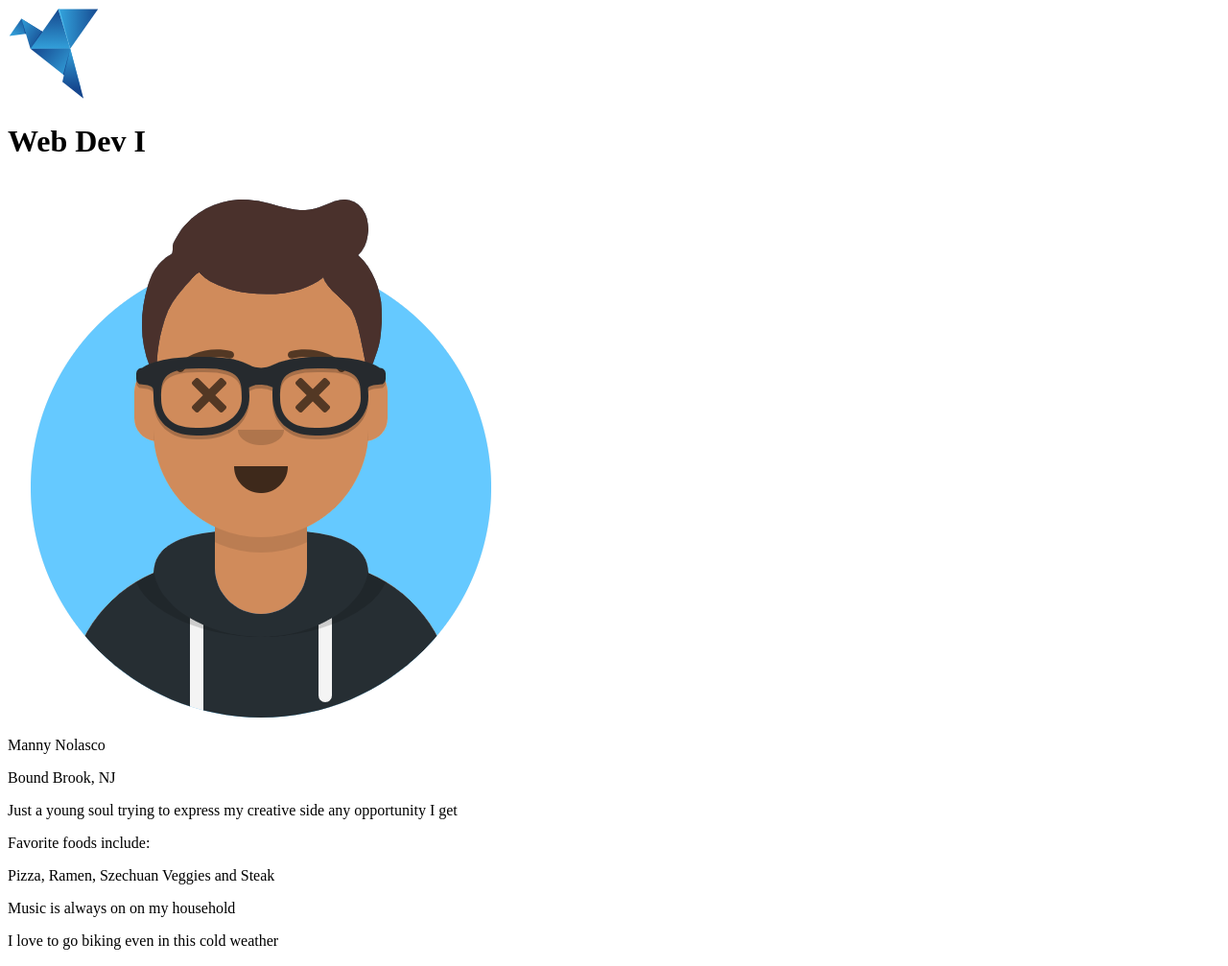
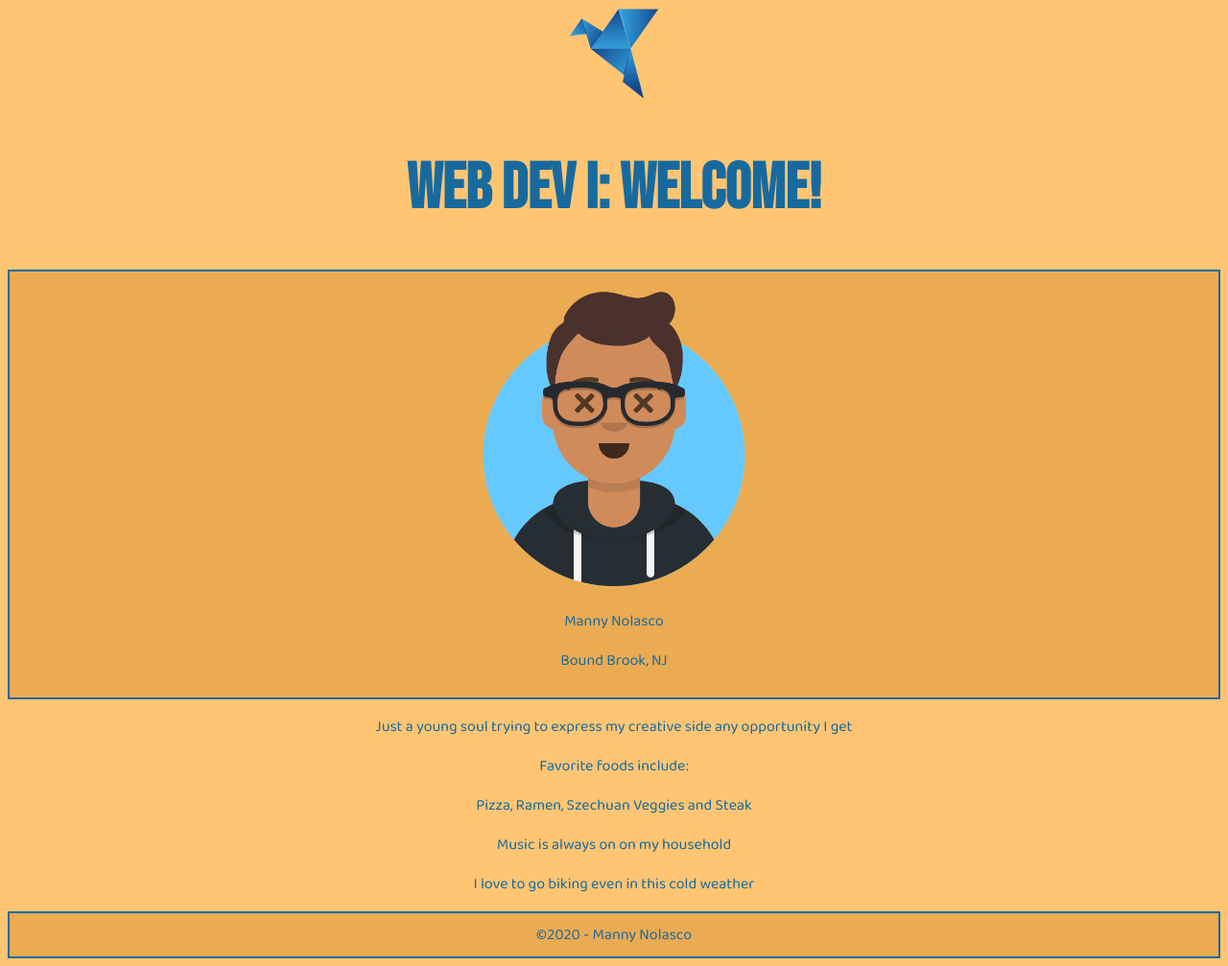
Before and after one commit to RVCC-IDMX/about-me-mnolasc2297, a plain HTML site: page index.html in a window 1280 px wide. Shown: the whole page at 96% size. Drawn offline with Linux system fonts and the light colour scheme.

Commit message:
Adding Some Style

```diff
--- /dev/null
+++ b/css/style.css
@@ -0,0 +1,33 @@
+body{
+    font-family: 'Baloo 2', cursive;
+background-color:#FFC573;
+color: #186A9E
+
+}
+
+h1, h2, h3, h4, h5, h6 {
+    font-family:"Bebas Neue";
+    font-size: 50pt;
+}
+
+header {
+text-align: center;
+}
+
+#hero, footer {
+    color: #186A9E;
+    border: 2px solid#186A9E;
+    background-color: #EBAB52;
+    text-align: center;
+    padding: 10px;
+
+}
+
+#hero img {
+    width: 300px;
+}
+
+#bio {
+
+text-align: center;
+}
--- a/index.html
+++ b/index.html
@@ -5,16 +5,23 @@
     <meta http-equiv="X-UA-Compatible" content="IE=edge">
     <meta name="viewport" content="width=device-width, initial-scale=1.0">
     <title>About Me</title>
+
+    <link rel="preconnect" href="https://fonts.googleapis.com">
+<link rel="preconnect" href="https://fonts.gstatic.com" crossorigin>
+<link href="https://fonts.googleapis.com/css2?family=Baloo+2&family=Bebas+Neue&display=swap" rel="stylesheet">
+
+<link href="css/style.css" rel="stylesheet">
+
 </head>
     <body>
 
         <header>
             <img src="img/logo-96X96.svg" alt="Blue Origami Logo">
-            <h1>Web Dev I</h1>
+            <h1>Web Dev I: Welcome!</h1>
         </header>
 
         <main>
-            <section>
+            <section id="hero">
             <img src="img/avataaars.png" alt="Avatar Picture of Me">
                   <div>
                     <p>Manny Nolasco</p>
@@ -22,7 +29,7 @@
                 </div>
             </section>
 
-            <section>
+            <section id="bio">
 
                 <!--bio section: personal info (not too personal)-->
                 <p> Just a young soul trying to express my creative side any opportunity I get </p>
@@ -33,6 +40,12 @@
             </section>
         </main>
 
+        <footer>
+
+            &copy;2020 - Manny Nolasco
+
+        </footer>
+
 
     </body>
 
```
